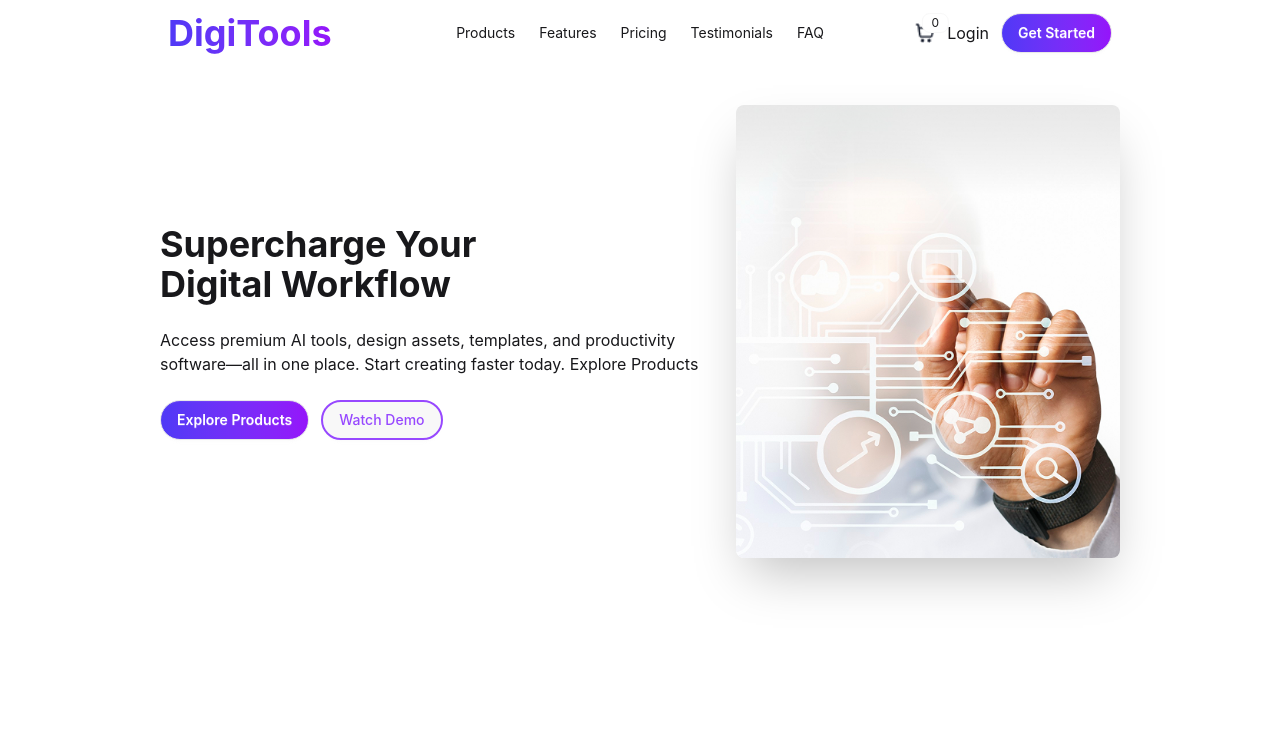
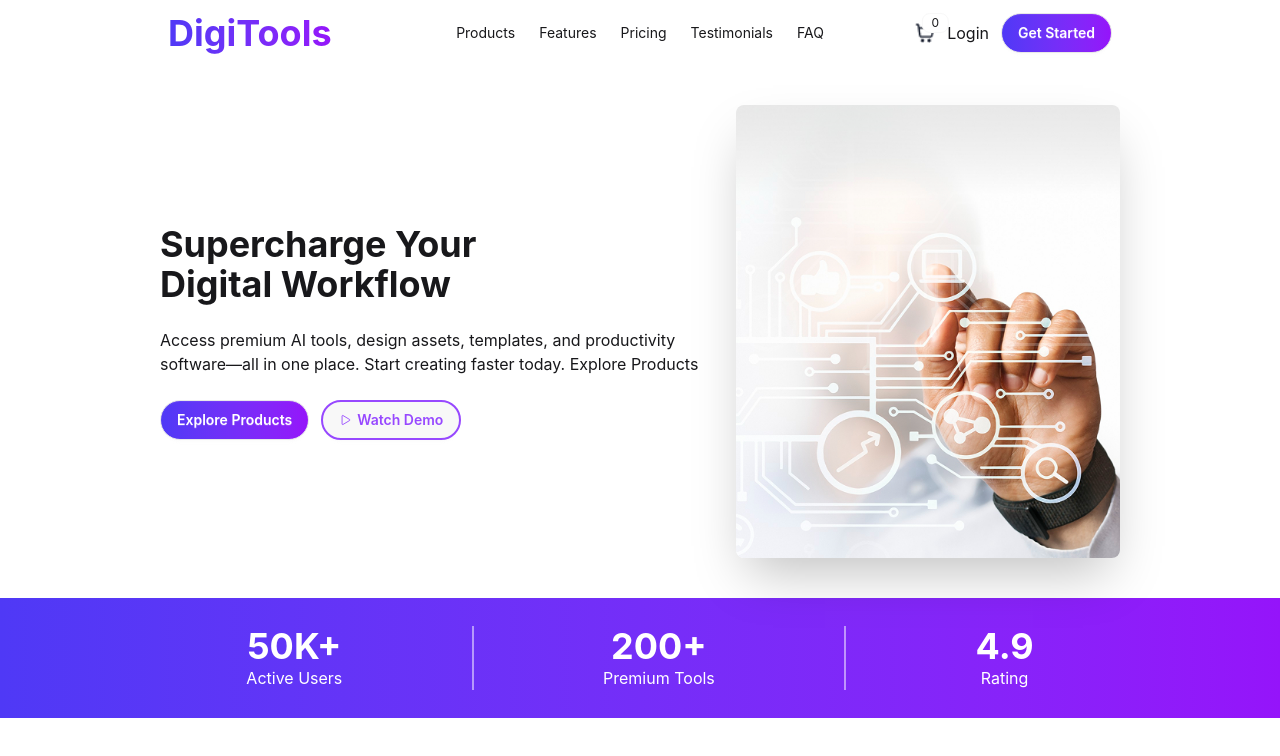
Before and after one commit to Nafiul-Islam-Eshan/DigiTools-Platform, a React (Vite) app: page / in a window 1280 px wide. Shown: the top 756 px of the page. Built offline with nearby package versions, Linux system fonts and the light colour scheme.

Commit message:
Achievement section: All set

```diff
--- a/package.json
+++ b/package.json
@@ -13,6 +13,7 @@
     "@tailwindcss/vite": "^4.2.2",
     "react": "^19.2.4",
     "react-dom": "^19.2.4",
+    "react-icons": "^5.6.0",
     "tailwindcss": "^4.2.2"
   },
   "devDependencies": {
--- a/src/App.jsx
+++ b/src/App.jsx
@@ -1,17 +1,18 @@
-
-import './App.css'
-import Banner from './Components/Banner/Banner'
-import Navbar from './Components/Navbar/Navbar'
+import "./App.css";
+import Achievement from "./Components/Achievement/Achievement";
+import Banner from "./Components/Banner/Banner";
+import Navbar from "./Components/Navbar/Navbar";
 
 function App() {
-
   return (
     <>
-      <Navbar/>
+      <Navbar />
 
-      <Banner/>
+      <Banner />
+
+      <Achievement />
     </>
-  )
+  );
 }
 
-export default App
+export default App;
--- /dev/null
+++ b/src/Components/Achievement/Achievement.jsx
@@ -0,0 +1,31 @@
+import React from "react";
+
+const Achievement = () => {
+  return (
+    <div className="my-10 bg-linear-to-r from-[#4F39F6] to-[#9514FA] w-full">
+      <div className="text-white flex gap-5 w-[75%] mx-auto justify-evenly items-center py-7">
+        {/* 1st achievement */}
+        <div className="text-center ">
+          <p className="text-4xl font-bold">50K+</p>
+          <p className="">Active Users</p>
+        </div>
+        <div className="divider divider-horizontal before:bg-white/50 after:bg-white/50"></div>
+
+        {/* 2nd achievement */}
+        <div className="text-center ">
+          <p className="text-4xl font-bold">200+</p>
+          <p className="">Premium Tools</p>
+        </div>
+        <div className="divider divider-horizontal before:bg-white/50 after:bg-white/50"></div>
+
+        {/* 3rd achievement */}
+        <div className="text-center ">
+          <p className="text-4xl font-bold">4.9</p>
+          <p className="">Rating</p>
+        </div>
+      </div>
+    </div>
+  );
+};
+
+export default Achievement;
--- a/src/Components/Banner/Banner.jsx
+++ b/src/Components/Banner/Banner.jsx
@@ -1,5 +1,6 @@
 import React from "react";
 import BannerImg from "../../assets/banner.png";
+import { IoPlayOutline } from "react-icons/io5";
 
 const Banner = () => {
   return (
@@ -21,7 +22,8 @@ const Banner = () => {
               Explore Products
             </button>
             <button class="btn rounded-full border-2 border-[#9748FF] group hover:bg-[#9748FF] transition duration-300 ease-in-out">
-              <span class="font-medium text-[#9748FF]  group-hover:text-white">
+              <span class=" text-[#9748FF]  group-hover:text-white flex items-center gap-1">
+                <IoPlayOutline />
                 Watch Demo
               </span>
             </button>
```
Also changed, not shown: 1 other file (tests, documents, lock files or other folders).
